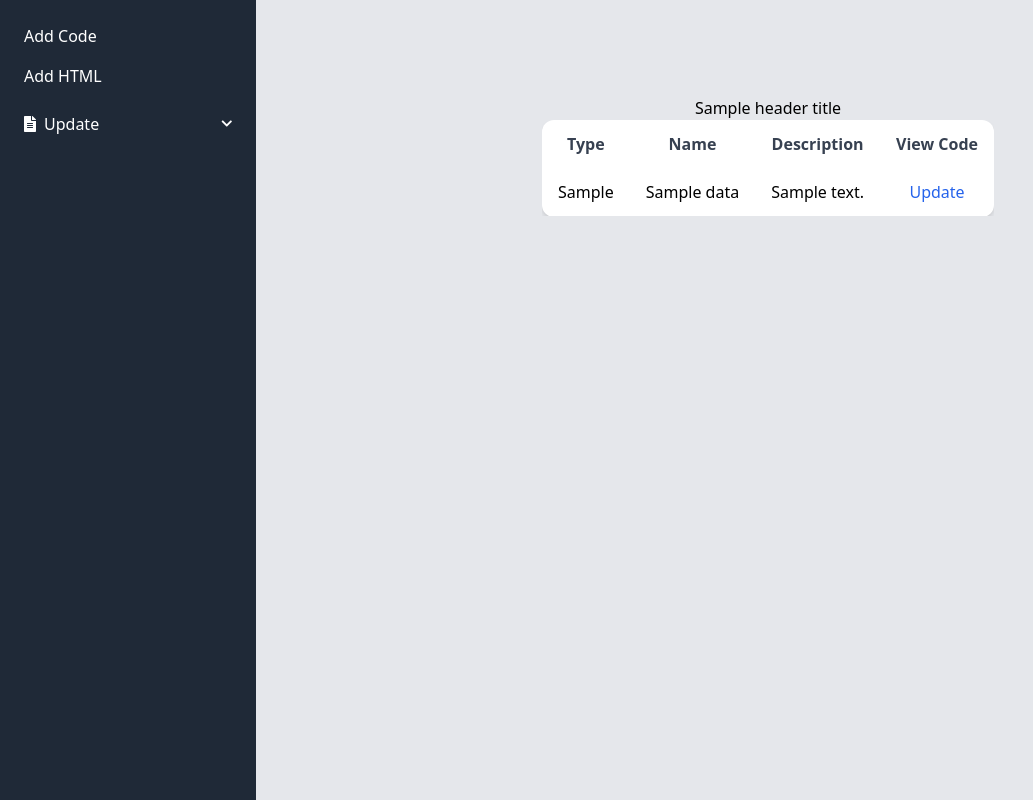
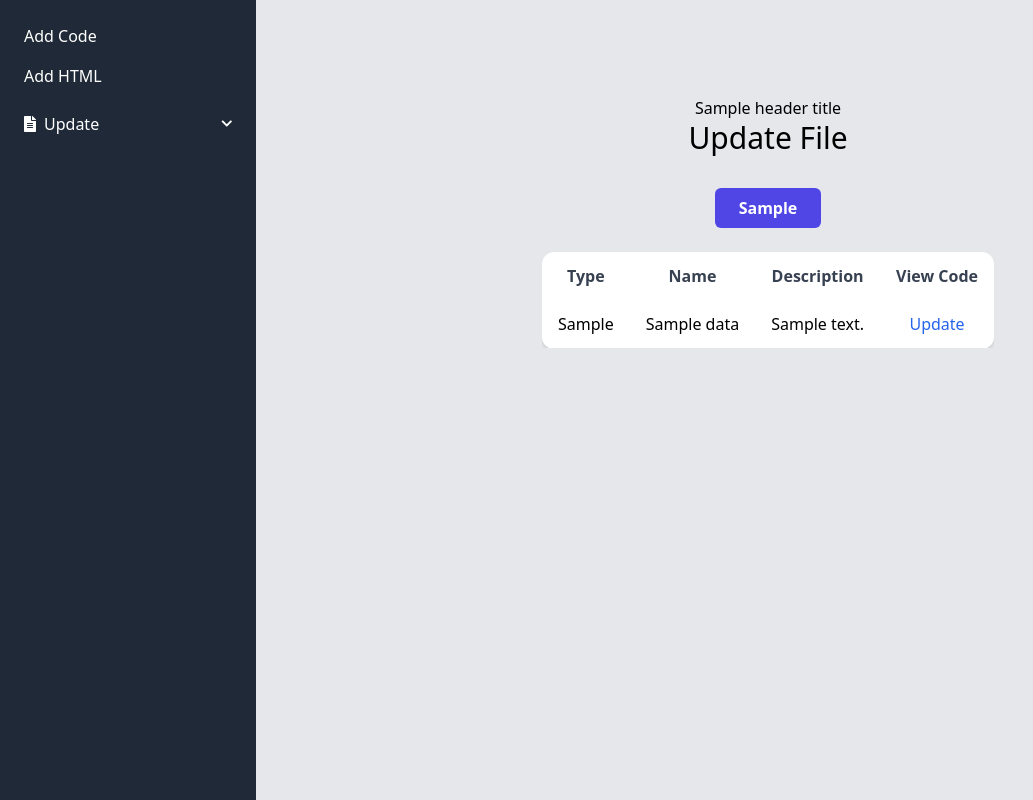
Before and after one commit to Leerlandais/final_snippets, a PHP site: template view/privateView/private.updateCode.html.twig in a window 1280 px wide. Shown: the part 64-864 px from the top of the page, without its empty margins (0-1033 px from the left). Run offline with PHP 8.4, Linux system fonts and the light colour scheme; the template is opened without the code that fills it: most values are stand-ins (such as "Sample title", 1, 10 or a date in 2020); some libraries are stand-ins or nearby versions.

Commit message:
updateCode: added buttons for sorting

```diff
--- a/view/privateView/private.updateCode.html.twig
+++ b/view/privateView/private.updateCode.html.twig
@@ -6,10 +6,18 @@
         <h3 class="text-3xl">Sorry, no codes are currently available</h3>
         {% else %}
             <h3>{{ headerTitle }}</h3>
-                <!-- component -->
                 <div class="flex items-center justify-center">
                     <div class="overflow-x-auto">
-                        <h3 class="text-3xl"></h3>
+                        <h3 class="text-3xl">Update File</h3>
+                        <div class="overflow-x-auto my-6 flex flex-row justify-evenly">
+                            {% for sort in getSort %}
+                            {% set snipCodeType = sort.getSnipCodeType %}
+                            {% if snipCodeType == "else" %}
+                                {% set snipCodeType = "Other" %}
+                            {% endif %}
+                            <button class="bg-[#4F46E5] w-auto py-2 px-6 mt-2 rounded-md text-white font-bold cursor-pointer hover:bg-[#181196]">{{ sort.getSnipCodeType }}</button>
+                            {% endfor %}
+                        </div>
                         <table class="min-w-full bg-white shadow-md rounded-xl">
                             <thead>
                             <tr class="bg-blue-gray-100 text-gray-700">
```
